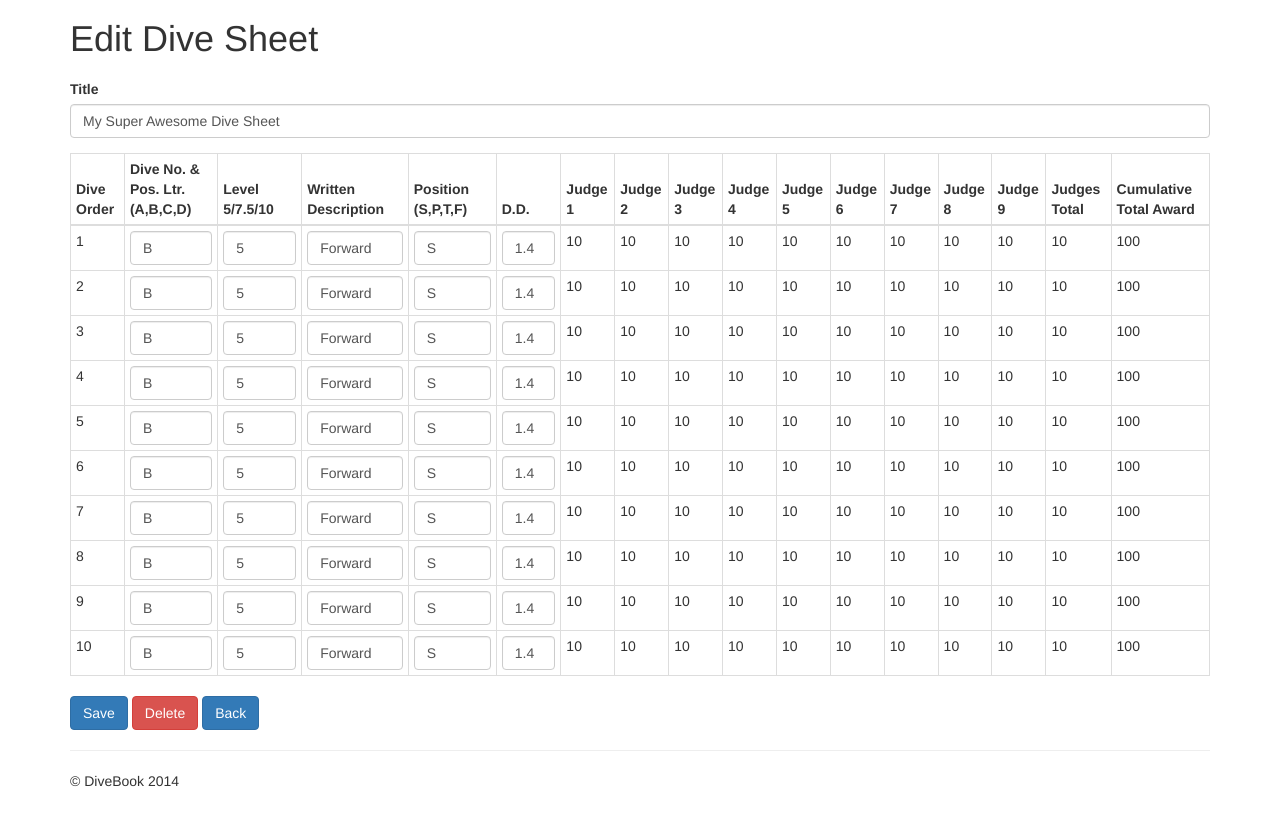
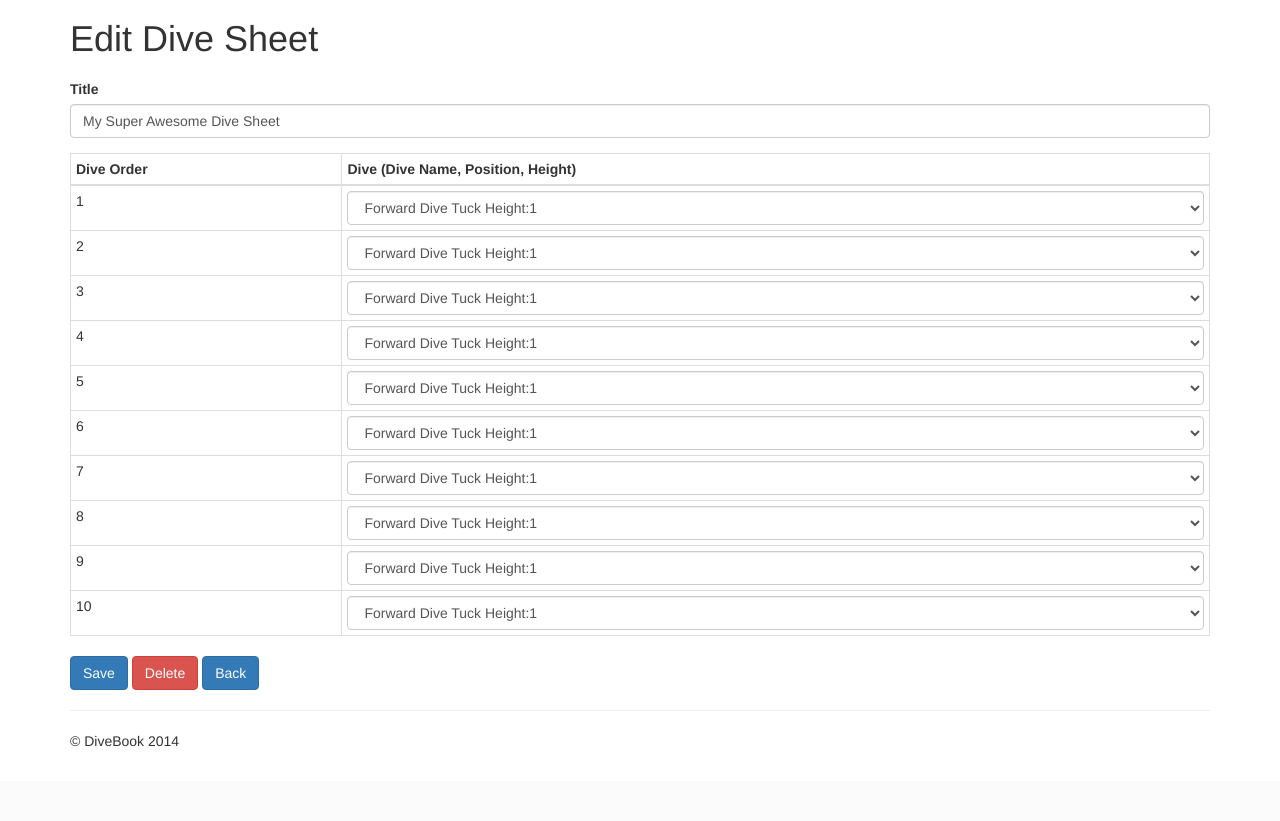
Before and after one commit to AnimositE/DatabasesProject, a Flask app: page /divesheets/1/edit in a window 1280 px wide. Shown: the part 51-872 px from the top of the page. After the commit the page ends 798 px from the top, so only its background shows below. Run offline with Flask 2, Linux system fonts and the light colour scheme; the visitor is signed in with stand-in values (Sample User, id 1); some libraries are stand-ins or nearby versions.

Commit message:
Divesheet Dropdown Conversion

```diff
--- a/DiveBook/__init__.py
+++ b/DiveBook/__init__.py
@@ -1,9 +1,9 @@
 import os
 from flask import Flask, render_template, send_from_directory, request, session, redirect, url_for
-from database import Database
+#from database import Database
 
 db = ""
-db = Database()
+#db = Database()
 
 app = Flask(__name__)
 app.config.update(DEBUG = True,)
--- a/DiveBook/divesheets.py
+++ b/DiveBook/divesheets.py
@@ -14,8 +14,8 @@ def divesheets():
 def sheet(id):
 	if 'id' not in session:
 		return redirect(url_for('index'))
-	sheet = [[1,'My Super Awesome Dive Sheet','Rose-Hulman Dive Meet',[[], ['B','5','Forward Dive','S','1.4','10','10','10','10','10','10','10','10','10','10','100'],]],]
-    #TODO: Pull meet info and populate page
+	sheet = [[1,'My Super Awesome Dive Sheet','Rose-Hulman Dive Meet',[[], ['2','5','Forward Dive','S','1.4','10','10','10','10','10','10','10','10','10','10','100'],]],]
+	#TODO: Pull meet info and populate page
 	#sheet = db.getDiveSheet(session['id'],id)
 	return render_template('divesheet.html', sheet=sheet)
 
@@ -23,7 +23,7 @@ def sheet(id):
 def registerMeet(id, sheetid):
 	if 'id' not in session:
 		return redirect(url_for('index'))
-	sheet = [[1,'My Super Awesome Dive Sheet','Rose-Hulman Dive Meet',[[], ['B','5','Forward Dive','S','1.4','10','10','10','10','10','10','10','10','10','10','100'],]],]
+	sheet = [[1,'My Super Awesome Dive Sheet','Rose-Hulman Dive Meet',[[], ['2','5','Forward Dive','S','1.4','10','10','10','10','10','10','10','10','10','10','100'],]],]
 	#db.editMeetOfDiveSheets(id, sheetid)
 	sheet = db.getDiveSheet(sheetid)
 	return render_template('divesheet.html', sheet=sheet)
@@ -34,41 +34,26 @@ def createDiveSheet():
 		return redirect(url_for('index'))
 	message = ""
 	# Create default sheet to be created
-	sheet = [[1,'My Super Awesome Dive Sheet','Rose-Hulman Dive Meet',[[], ['B','5','Forward Dive','S','1.4','10','10','10','10','10','10','10','10','10','10','100'],]],]
+	sheet = [[1,'My Super Awesome Dive Sheet','Rose-Hulman Dive Meet',[[], ['2','5','Forward Dive','S','1.4','10','10','10','10','10','10','10','10','10','10','100'],]],]
 	if request.method == 'POST':
 		if request.form['title']:
 			sheet[0][2] = request.form['title']
-			# SQL to change the divesheet title
 		else:
 			message = "Title cannot be empty"
 		for i in range(1,11):
 			i = str(i)
-			if request.form['diveno'+i]:
-				sheet[0][3][1][0] = request.form['diveno'+i]
+			if request.form['dive'+i]:
+				sheet[0][3][1][0] = request.form['dive'+i]
 			else:
 				message = "Dive number " + str(i) + " cannot be empty!"
-			if request.form['level'+i]:
-				sheet[0][3][1][1] = request.form['level'+i]
-			else:
-				message = "Level " + str(i) + " cannot be empty!"
-			if request.form['description'+i]:
-				sheet[0][3][1][2] = request.form['description'+i]
-			else:
-				message = "Description " + str(i) + " cannot be empty!"
-			if request.form['position'+i]:
-				sheet[0][3][1][3] = request.form['position'+i]
-			else:
-				message = "Position " + str(i) + " cannot be empty!"
-			if request.form['dd'+i]:
-				sheet[0][3][1][4] = request.form['dd'+i]
-			else:
-				message = "DD " + str(i) + " cannot be empty!"
 		if not message:
 			id = 1
 			# Commit the sheet to the database, get the id back as id
-			id = db.createDiveSheet(sheet, session['id'])
+			#id = db.createDiveSheet(sheet, session['id'])
 			return redirect(url_for('sheet', id=id))
-	return render_template('createdivesheet.html',message=message, sheet=sheet)
+	dives = [[1,'Forward Dive','Tuck',1],[2, 'Backward Dive','Tuck',3],[3,'Reverse Hurricane','Tuck',1]]
+	#dives = db.getDives
+	return render_template('createdivesheet.html',message=message, sheet=sheet, dives=dives)
 
 @app.route('/divesheets/<int:id>/edit',methods=['GET','POST'])
 def editDiveSheet(id):
@@ -76,7 +61,7 @@ def editDiveSheet(id):
 		return redirect(url_for('index'))
 	# Find the divesheet id in this list
 	# Pass the diverid to the database
-	sheet = [[1,'My Super Awesome Dive Sheet','Rose-Hulman Dive Meet',[[], ['B','5','Forward Dive','S','1.4','10','10','10','10','10','10','10','10','10','10','100'],]],]
+	sheet = [[1,'My Super Awesome Dive Sheet','Rose-Hulman Dive Meet',[[], ['2','5','Forward Dive','S','1.4','10','10','10','10','10','10','10','10','10','10','100'],]],]
 	#sheet = db.getDiveSheets(id) # SQL on divesheet id to get title, dives, etc
 	message = ""
 	if request.method == 'POST':
@@ -112,4 +97,6 @@ def editDiveSheet(id):
 			# Commit the sheet to the database, get the id back as id
 			id = db.editDiveSheet(sheet,session['id'])
 			return redirect(url_for('sheet', id=id))
-	return render_template('editdivesheet.html',message=message, sheet=sheet)
+	dives = [[1,'Forward Dive','Tuck',1],[2, 'Backward Dive','Tuck',3],[3,'Reverse Hurricane','Tuck',1]]
+	#dives = db.getDives
+	return render_template('editdivesheet.html',message=message, sheet=sheet,dives=dives)
--- a/DiveBook/templates/divesheet.html
+++ b/DiveBook/templates/divesheet.html
@@ -114,7 +114,7 @@
           </tbody>
       </table>
       <ul class="list-group"></ul>
-      <a class="btn btn-primary" href="/divesheets/1/edit">Edit</a> <a class="btn btn-primary" href="/divesheets/">Back</a>
+      {% if not sheet[0][2] %}<a class="btn btn-primary" href="/divesheets/1/edit">Edit</a> {% endif %}<a class="btn btn-primary" href="/divesheets/">Back</a>
       <div class="row"></div>
       <hr>
       <footer>
--- a/DiveBook/templates/editdivesheet.html
+++ b/DiveBook/templates/editdivesheet.html
@@ -97,37 +97,20 @@
           <thead>
             <tr>
               <th>Dive Order</th>
-              <th>Dive No. &amp; Pos. Ltr. (A,B,C,D)</th>
-              <th>Level 5/7.5/10</th>
-              <th>Written Description</th>
-              <th>Position (S,P,T,F)</th>
-              <th>D.D.</th>
-              <th>Judge 1</th>
-              <th>Judge 2</th>
-              <th>Judge 3</th>
-              <th>Judge 4</th>
-              <th>Judge 5</th>
-              <th>Judge 6</th>
-              <th>Judge 7</th>
-              <th>Judge 8</th>
-              <th>Judge 9</th>
-              <th>Judges Total</th>
-              <th>Cumulative Total Award</th>
+              <th>Dive (Dive Name, Position, Height)</th>
             </tr>
           </thead>
           <tbody>
-			  {% for i in range(1,11) %}<tr>
-				<td>{{i}}</td>
-				  <td><input type="text" class="form-control" name="diveno{{i}}" value={{sheet[0][3][1][0]}}>
-				  <td><input type="text" class="form-control" name="level{{i}}" value={{sheet[0][3][1][1]}}>
-				  <td><input type="text" class="form-control" name="description{{i}}" value={{sheet[0][3][1][2]}}>
-				  <td><input type="text" class="form-control" name="position{{i}}" value={{sheet[0][3][1][3]}}>
-				  <td><input type="text" class="form-control" name="dd{{i}}" value={{sheet[0][3][1][4]}}>
-				  {% for j in range(0,11) %}
-					<td>{{sheet[0][3][1][j+5]}}
-				  {% endfor %}
-				</td>
-			  </tr>{% endfor %}
+          {% for i in range(1,11) %}
+            <tr>
+             <td>{{i}}</td>
+             <td><select class="form-control" name="dive{{i}}">
+              {% for dive in dives %}
+              <option value="{{dive[sheet[0][3][1][0]]}}">{{dive[1]}} {{dive[2]}} Height:{{dive[3]}}</option>
+              {% endfor %}
+             </select></td>
+            </tr>
+          {% endfor %}
 			</tbody>
         </table>
         <button type="submit" class="btn btn-primary">Save</button>
```
Also changed, not shown: DiveBook/templates/createdivesheet.html (+7 -28 lines).
